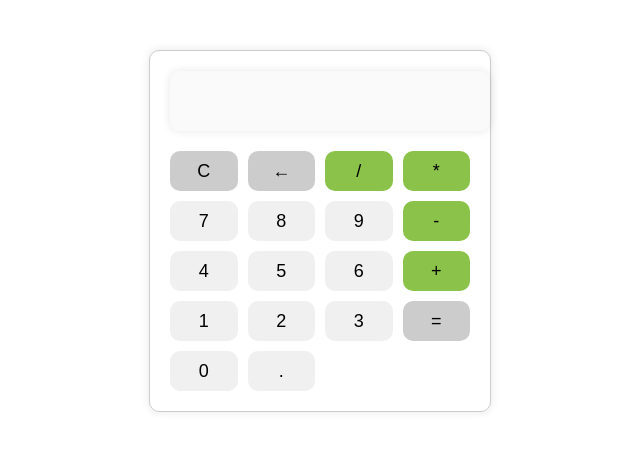
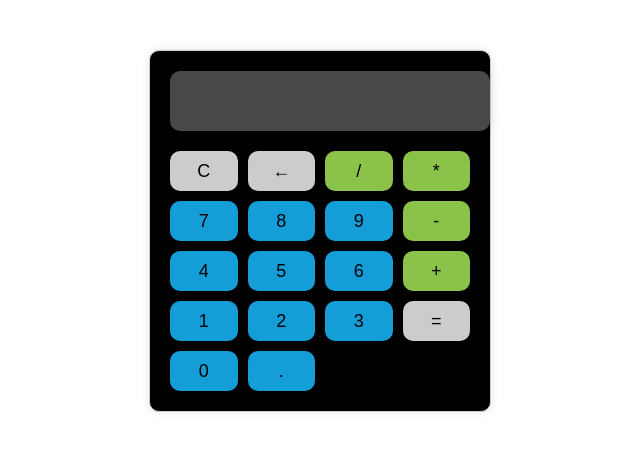
Before and after one commit to Chanakya-dev/Calc_Code, a plain HTML site: page index.html in a window 1280 px wide. Shown: the whole page, without its empty margins (320-960 px from the left). Drawn offline with Linux system fonts and the light colour scheme.

Commit message:
Completed Calculator

```diff
--- a/style.css
+++ b/style.css
@@ -3,6 +3,8 @@
     margin: 50px auto;
     padding: 20px;
     border: 1px solid #ccc;
+    background-color: black;
+
     border-radius: 10px;
     box-shadow: 0 0 10px rgba(0, 0, 0, 0.1);
 }
@@ -11,6 +13,7 @@
     width: 100%;
     height: 40px;
     font-size: 24px;
+    color: #ffffff;
     text-align: right;
     padding: 10px;
     border: none;
@@ -31,7 +34,7 @@
     font-size: 18px;
     border: none;
     border-radius: 10px;
-    background-color: #f0f0f0;
+    background-color: #159dd7;
     cursor: pointer;
 }
 
```
